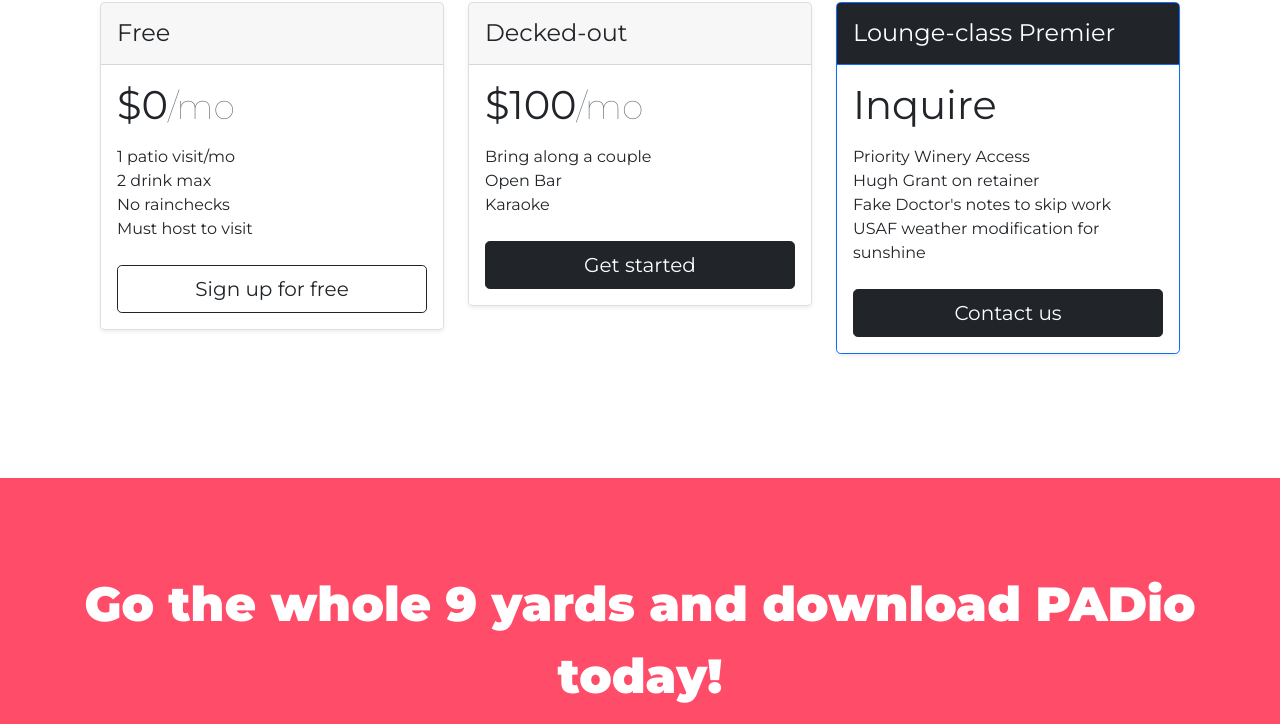
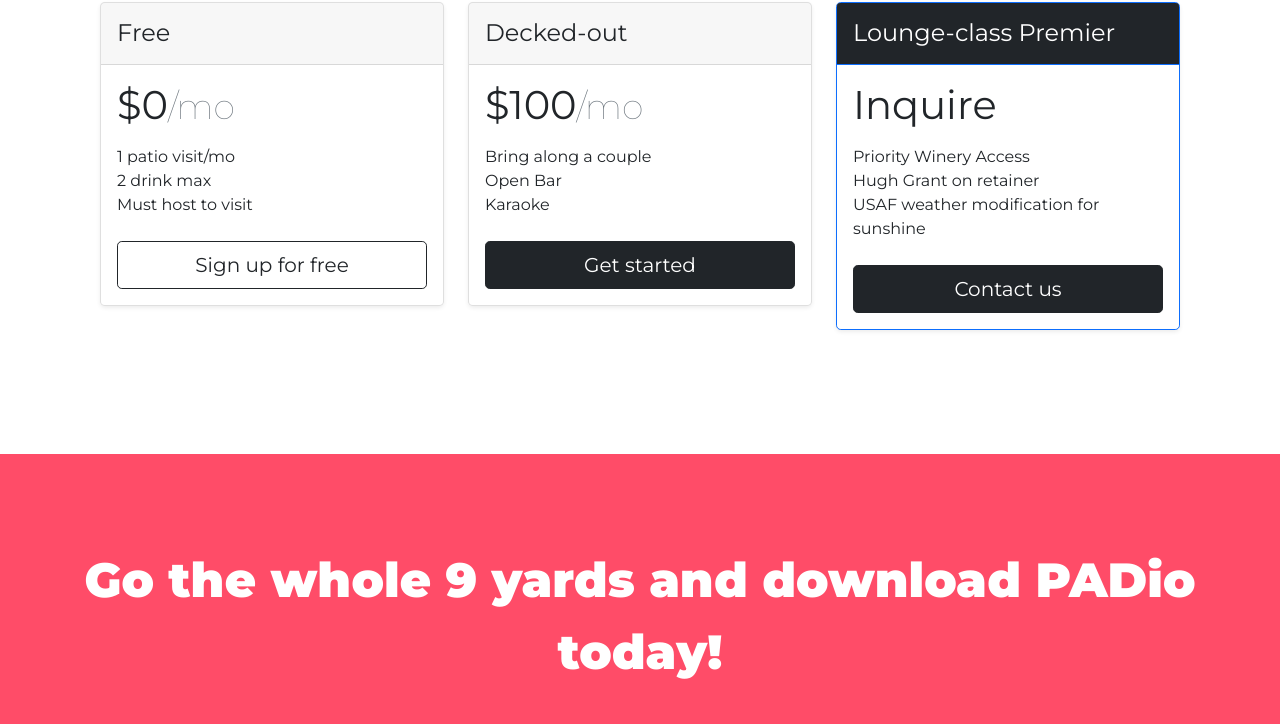
Before and after one commit to turboyagi/PADio, a plain HTML site: page index.html in a window 1280 px wide. Shown: the part 2205-2929 px from the top of the page. Drawn offline with nearby package versions, Linux system fonts and the light colour scheme.

Commit message:
final final

```diff
--- a/index.html
+++ b/index.html
@@ -157,7 +157,7 @@
             <ul class="list-unstyled mt-3 mb-4">
               <li>1 patio visit/mo</li>
               <li>2 drink max</li>
-              <li>No rainchecks</li>
+
               <li>Must host to visit</li>
             </ul>
             <button type="button" class="w-100 btn btn-lg btn-outline-dark">Sign up for free</button>
@@ -191,7 +191,7 @@
             <ul class="list-unstyled mt-3 mb-4">
               <li>Priority Winery Access</li>
               <li>Hugh Grant on retainer</li>
-              <li>Fake Doctor's notes to skip work</li>
+
               <li>USAF weather modification for sunshine</li>
             </ul>
             <button type="button" class="w-100 btn btn-lg btn-dark">Contact us</button>
```
